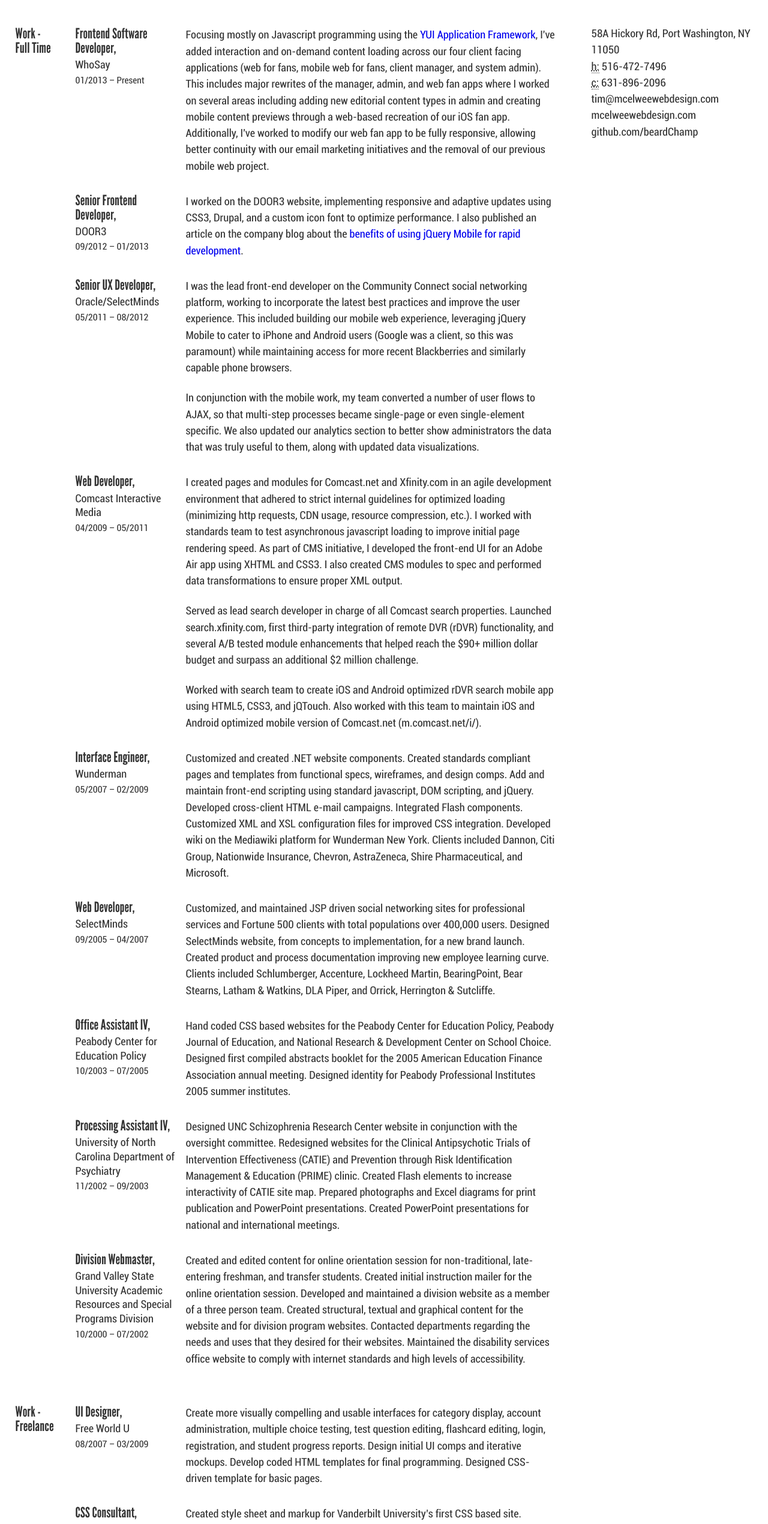
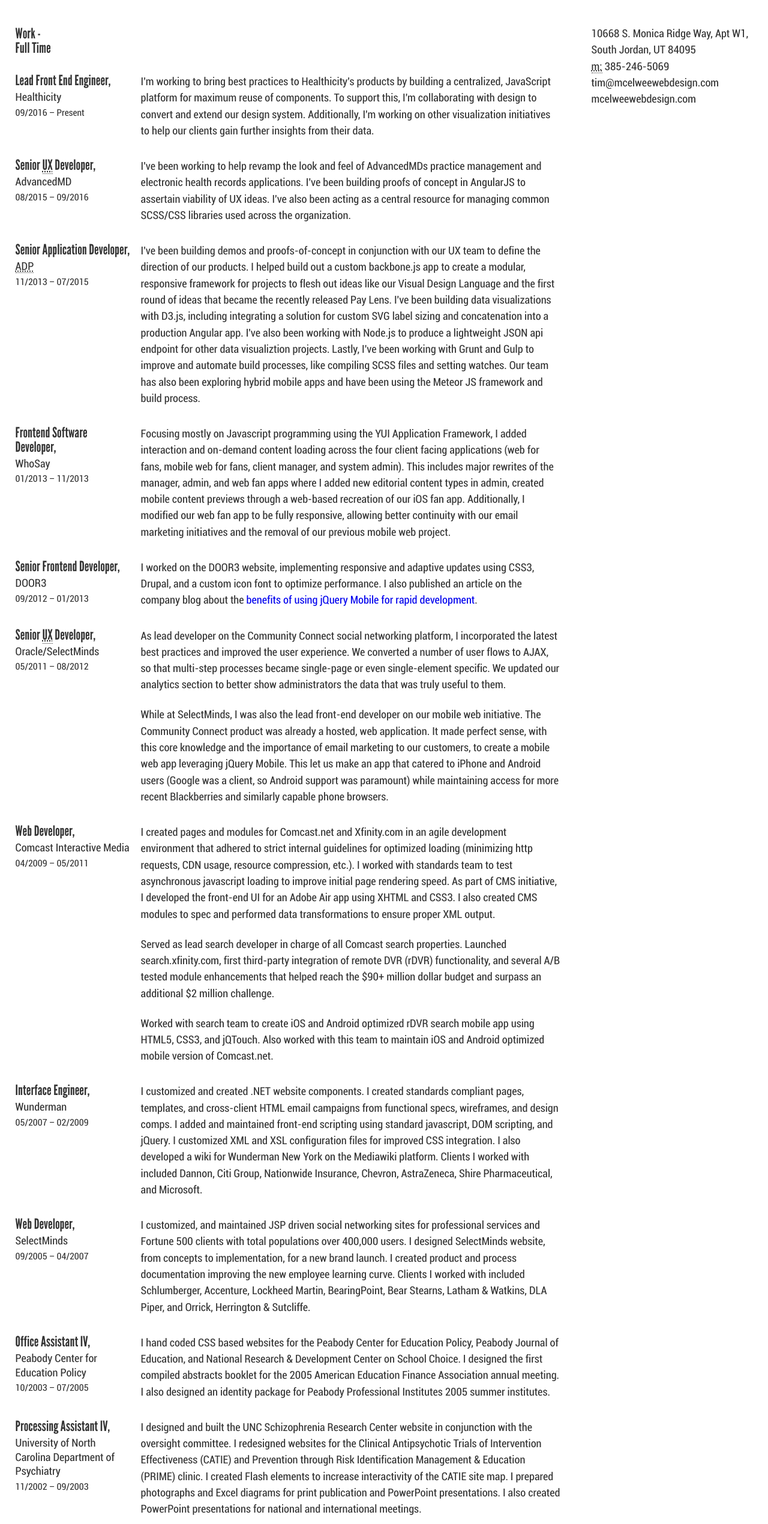
Before and after one commit to beardChamp/responsive-resume, a plain HTML site: page resume.html in a window 1280 px wide. Shown: the part 69-2609 px from the top of the page at 60% size. Drawn offline with Linux system fonts and the light colour scheme.

Commit message:
TM: updated information with the latest career and skills data

```diff
--- a/resume.html
+++ b/resume.html
@@ -23,41 +23,64 @@
 					<section id="contact">
 						<h2>tjm</h2>
 						<address>
-							<a class="adr" href="https://maps.google.com/maps?q=58A+Hickory+Rd,+Port+Washington,+NY&ll=40.807573,-73.837051&spn=0.376801,0.517731&hnear=58+Hickory+Rd,+Port+Washington,+New+York+11050&t=m&z=11">
-								<span class="street-address">58A Hickory Rd</span>
-								<span class="locality">Port Washington</span> <span class="region">NY</span> <span class="postal-code">11050</span>
+							<a class="adr" href="https://www.google.com/maps/place/MarketStar/@40.5572254,-111.9065199,17.09z/data=!4m6!1m3!3m2!1s0x875287caab81c097:0x6f58f39040f40559!2sSouth+Ridge+Town+Homes!3m1!1s0x0000000000000000:0x7f1072421a270975">
+								<span class="street-address">10668 S. Monica Ridge Way, Apt W1</span>
+								<span class="locality">South Jordan</span> <span class="region">UT</span> <span class="postal-code">84095</span>
 							</a>
-							<a class="tel" href="tel:516-472-7496"><abbr class="type" title="home">h:</abbr> 516-472-7496</a>
-							<a class="tel" href="tel:631-896-2096"><abbr class="type" title="cell">c:</abbr> 631-896-2096</a>
+							<a class="tel" href="tel:385-246-5069"><abbr class="type" title="mobile">m:</abbr> 385-246-5069</a>
 							<a class="email" href="mailto:tim@mcelweewebdesign.com?subject=From your resume">tim@mcelweewebdesign.com</a>
 							<a class="url" href="http://mcelweewebdesign.com">mcelweewebdesign.com</a>
-							<a class="github" href="https://github.com/beardChamp">github.com/beardChamp</a>
 						</address>
 					</section>
-					<ul id="sections">
-						<li><a class="link sec-full-time" href="#full-time">Work - Full-time</a></li>
-						<li><a class="link sec-freelance" href="#freelance">Work - Freelance</a></li>
-						<li><a class="link sec-speaking" href="#speaking">Speaking</a></li>
-						<li><a class="link sec-skills" href="#skills">Skills</a></li>
-						<li><a class="link sec-educaction" href="#education">Education</a></li>
-					</ul>
 					<a class="close-btn" id="nav-close-btn" href="#top">Return to Content</a>
 				</nav>
 
-				<div id="content" class="prose">
-					<section id="full-time">
+				<section id="content" class="prose">
 					<h3>Work - <span class="type">Full Time</span></h3>
-						<ul class="work vcalendar">
+					<ul id="full-time" class="work vcalendar">
+						<li class="experience vevent">
+							<h4>
+								<span class="summary">Lead Front End Engineer</span>
+								<span class="fn org">Healthicity</span>
+								<span class="date_duration">
+									<time class="dtstart" datetime="2016-09-26">09/2016</time> &ndash;
+									<time class="dtend" datetime="Present">Present</time>
+								</span>
+							</h4>
+							<p>I'm working to bring best practices to Healthicity's products by building a centralized, JavaScript platform for maximum reuse of components. To support this, I'm collaborating with design to convert and extend our design system. Additionally, I'm working on other visualization initiatives to help our clients gain further insights from their data.</p>
+						</li>
+						<li class="experience vevent">
+							<h4>
+								<span class="summary">Senior <abbr title="User Experience">UX</abbr> Developer</span>
+								<span class="fn org">AdvancedMD</span>
+								<span class="date_duration">
+									<time class="dtstart" datetime="2015-08-07">08/2015</time> &ndash;
+									<time class="dtend" datetime="2016-09-23">09/2016</time>
+								</span>
+							</h4>
+							<p>I've been working to help revamp the look and feel of AdvancedMDs practice management and electronic health records applications. I've been building proofs of concept in AngularJS to assertain viability of UX ideas. I've also been acting as a central resource for managing common SCSS/CSS libraries used across the organization.</p>
+						</li>
+						<li class="experience vevent">
+							<h4>
+								<span class="summary">Senior Application Developer</span>
+								<span class="fn org"><abbr title="Automatic Data Processing">ADP</abbr></span>
+								<span class="date_duration">
+									<time class="dtstart" datetime="2013-11-25">11/2013</time> &ndash;
+									<time class="dtend" datetime="2015-07-31">07/2015</time>
+								</span>
+							</h4>
+							<p>I've been building demos and proofs-of-concept in conjunction with our UX team to define the direction of our products. I helped build out a custom backbone.js app to create a modular, responsive framework for projects to flesh out ideas like our Visual Design Language and the first round of ideas that became the recently released Pay Lens. I've been building data visualizations with D3.js, including integrating a solution for custom SVG label sizing and concatenation into a production Angular app. I've also been working with Node.js to produce a lightweight JSON api endpoint for other data visualiztion projects. Lastly, I've been working with Grunt and Gulp to improve and automate build processes, like compiling SCSS files and setting watches. Our team has also been exploring hybrid mobile apps and have been using the Meteor JS framework and build process.</p>
+						</li>
 						<li class="experience vevent">
 							<h4>
 								<span class="summary">Frontend Software Developer</span>
 								<span class="fn org">WhoSay</span>
 								<span class="date_duration">
 									<time class="dtstart" datetime="2013-01-07">01/2013</time> &ndash;
-										<time class="dtend" datetime="2013-08-02">Present</time>
+									<time class="dtend" datetime="2013-11-22">11/2013</time>
 								</span>
 							</h4>
-								<p>Focusing mostly on Javascript programming using the <a href="http://yuilibrary.com/yui/docs/app/">YUI Application Framework</a>, I've added interaction and on-demand content loading across our four client facing applications (web for fans, mobile web for fans, client manager, and system admin). This includes major rewrites of the manager, admin, and web fan apps where I worked on several areas including adding new editorial content types in admin and creating mobile content previews through a web-based recreation of our iOS fan app. Additionally, I've worked to modify our web fan app to be fully responsive, allowing better continuity with our email marketing initiatives and the removal of our previous mobile web project.</p>
+							<p>Focusing mostly on Javascript programming using the YUI Application Framework, I added interaction and on-demand content loading across the four client facing applications (web for fans, mobile web for fans, client manager, and system admin). This includes major rewrites of the manager, admin, and web fan apps where I added new editorial content types in admin, created mobile content previews through a web-based recreation of our iOS fan app. Additionally, I modified our web fan app to be fully responsive, allowing better continuity with our email marketing initiatives and the removal of our previous mobile web project.</p>
 						</li>
 						<li class="experience vevent">
 							<h4>
@@ -72,15 +95,15 @@
 						</li>
 						<li class="experience vevent">
 							<h4>
-									<span class="summary">Senior UX Developer</span>
+								<span class="summary">Senior <abbr title="User Experience">UX</abbr> Developer</span>
 								<span class="fn org">Oracle/SelectMinds</span>
 								<span class="date_duration">
 									<time class="dtstart" datetime="2011-05-06">05/2011</time> &ndash;
 									<time class="dtend" datetime="2012-08-31">08/2012</time>
 								</span>
 							</h4>
-								<p>I was the lead front-end developer on the Community Connect social networking platform, working to incorporate the latest best practices and improve the user experience. This included building our mobile web experience, leveraging jQuery Mobile to cater to iPhone and Android users (Google was a client, so this was paramount) while maintaining access for more recent Blackberries and similarly capable phone browsers.</p>
-								<p>In conjunction with the mobile work, my team converted a number of user flows to AJAX, so that multi-step processes became single-page or even single-element specific. We also updated our analytics section to better show administrators the data that was truly useful to them, along with updated data visualizations.</p>
+							<p>As lead developer on the Community Connect social networking platform, I incorporated the latest best practices and improved the user experience. We converted a number of user flows to AJAX, so that multi-step processes became single-page or even single-element specific. We updated our analytics section to better show administrators the data that was truly useful to them.</p>
+							<p>While at SelectMinds, I was also the lead front-end developer on our mobile web initiative. The Community Connect product was already a hosted, web application. It made perfect sense, with this core knowledge and the importance of email marketing to our customers, to create a mobile web app leveraging jQuery Mobile. This let us make an app that catered to iPhone and Android users (Google was a client, so Android support was paramount) while maintaining access for more recent Blackberries and similarly capable phone browsers.</p>
 						</li>
 						<li class="experience vevent">
 							<h4>
@@ -93,7 +116,7 @@
 							</h4>
 							<p>I created pages and modules for Comcast.net and Xfinity.com in an agile development environment that adhered to strict internal guidelines for optimized loading (minimizing http requests, CDN usage, resource compression, etc.). I worked with standards team to test asynchronous javascript loading to improve initial page rendering speed. As part of CMS initiative, I developed the front-end UI for an Adobe Air app using XHTML and CSS3. I also created CMS modules to spec and performed data transformations to ensure proper XML output.</p>
 							<p>Served as lead search developer in charge of all Comcast search properties. Launched search.xfinity.com, first third-party integration of remote DVR (rDVR) functionality, and several A/B tested module enhancements that helped reach the $90+ million dollar budget and surpass an additional $2 million challenge.</p>
-								<p>Worked with search team to create iOS and Android optimized rDVR search mobile app using HTML5, CSS3, and jQTouch. Also worked with this team to maintain iOS and Android optimized mobile version of Comcast.net (m.comcast.net/i/).</p>
+							<p>Worked with search team to create iOS and Android optimized rDVR search mobile app using HTML5, CSS3, and jQTouch. Also worked with this team to maintain iOS and Android optimized mobile version of Comcast.net.</p>
 						</li>
 						<li class="experience vevent">
 							<h4>
@@ -104,7 +127,7 @@
 									<time class="dtend" datetime="2009-02-05">02/2009</time>
 								</span>
 							</h4>
-								<p>Customized and created .NET website components. Created standards compliant pages and templates from functional specs, wireframes, and design comps. Add and maintain front-end scripting using standard javascript, DOM scripting, and jQuery. Developed cross-client HTML e-mail campaigns. Integrated Flash components. Customized XML and XSL configuration files for improved CSS integration. Developed wiki on the Mediawiki platform for Wunderman New York. Clients included Dannon, Citi Group, Nationwide Insurance, Chevron, AstraZeneca, Shire Pharmaceutical, and Microsoft.</p>
+							<p>I customized and created .NET website components. I created standards compliant pages, templates, and cross-client HTML email campaigns from functional specs, wireframes, and design comps. I added and maintained front-end scripting using standard javascript, DOM scripting, and jQuery. I customized XML and XSL configuration files for improved CSS integration. I also developed a wiki for Wunderman New York on the Mediawiki platform. Clients I worked with included Dannon, Citi Group, Nationwide Insurance, Chevron, AstraZeneca, Shire Pharmaceutical, and Microsoft.</p>
 						</li>
 						<li class="experience vevent">
 							<h4>
@@ -115,7 +138,7 @@
 									<time class="dtend" datetime"2007-04-01">04/2007</time>
 								</span>
 							</h4>
-								<p>Customized, and maintained JSP driven social networking sites for professional services and Fortune 500 clients with total populations over 400,000 users. Designed SelectMinds website, from concepts to implementation, for a new brand launch. Created product and process documentation improving new employee learning curve. Clients included Schlumberger, Accenture, Lockheed Martin, BearingPoint, Bear Stearns, Latham &amp; Watkins, DLA Piper, and Orrick, Herrington &amp; Sutcliffe.</p>
+							<p>I customized, and maintained JSP driven social networking sites for professional services and Fortune 500 clients with total populations over 400,000 users. I designed SelectMinds website, from concepts to implementation, for a new brand launch. I created product and process documentation improving the new employee learning curve. Clients I worked with included Schlumberger, Accenture, Lockheed Martin, BearingPoint, Bear Stearns, Latham &amp; Watkins, DLA Piper, and Orrick, Herrington &amp; Sutcliffe.</p>
 						</li>
 						<li class="experience vevent">
 							<h4>
@@ -126,7 +149,7 @@
 									<time class="dtend" datetime="2005-07-31">07/2005</time>
 								</span>
 							</h4>
-								<p>Hand coded CSS based websites for the Peabody Center for Education Policy, Peabody Journal of Education, and National Research &amp; Development Center on School Choice. Designed first compiled abstracts booklet for the 2005 American Education Finance Association annual meeting. Designed identity for Peabody Professional Institutes 2005 summer institutes.</p>
+							<p>I hand coded CSS based websites for the Peabody Center for Education Policy, Peabody Journal of Education, and National Research &amp; Development Center on School Choice. I designed the first compiled abstracts booklet for the 2005 American Education Finance Association annual meeting. I also designed an identity package for Peabody Professional Institutes 2005 summer institutes.</p>
 						</li>
 						<li class="experience vevent">
 							<h4>
@@ -137,7 +160,7 @@
 									<time class="dtend" datetime="2003-09-01">09/2003</time>
 								</span>
 							</h4>
-								<p>Designed UNC Schizophrenia Research Center website in conjunction with the oversight committee. Redesigned websites for the Clinical Antipsychotic Trials of Intervention Effectiveness (CATIE) and Prevention through Risk Identification Management &amp; Education (PRIME) clinic. Created Flash elements to increase interactivity of CATIE site map. Prepared photographs and Excel diagrams for print publication and PowerPoint presentations. Created PowerPoint presentations for national and international meetings.</p>
+							<p>I designed and built the UNC Schizophrenia Research Center website in conjunction with the oversight committee. I redesigned websites for the Clinical Antipsychotic Trials of Intervention Effectiveness (CATIE) and Prevention through Risk Identification Management &amp; Education (PRIME) clinic. I created Flash elements to increase interactivity of the CATIE site map. I prepared photographs and Excel diagrams for print publication and PowerPoint presentations. I also created PowerPoint presentations for national and international meetings.</p>
 						</li>
 						<li class="experience vevent">
 							<h4>
@@ -148,13 +171,11 @@
 									<time class="dtend" datetime="2002-07-01">07/2002</time>
 								</span>
 							</h4>
-								<p>Created and edited content for online orientation session for non-traditional, late-entering freshman, and transfer students. Created initial instruction mailer for the online orientation session. Developed and maintained a division website as a member of a three person team. Created structural, textual and graphical content for the website and for division program websites. Contacted departments regarding the needs and uses that they desired for their websites. Maintained the disability services office website to comply with internet standards and high levels of accessibility.</p>
+							<p>I designed, developed, and maintained a division website as a member of a three person team. I created structural, textual and graphical content for the website and for all division program websites. I contacted departments regarding the needs and uses that they desired for their websites. I maintained the disability services office website to comply with internet standards and high levels of accessibility. I created and edited content for online orientation sessions for non-traditional, late-entering freshman, and transfer students. Lastly, I created the initial instruction mailer for the online orientation session.</p>
 						</li>
 					</ul>
-					</section>
-					<section id="freelance">
 					<h3>Work - <span class="type">Freelance</span></h3>
-						<ul class="work vcalendar">
+					<ul id="freelance" class="work vcalendar">
 						<li class="experience vevent">
 							<h4>
 								<span class="summary">UI Designer</span>
@@ -164,7 +185,7 @@
 									<time class="dtend" datetime="2009-03-31">03/2009</time>
 								</span>
 							</h4>
-								<p>Create more visually compelling and usable interfaces for category display, account administration, multiple choice testing, test question editing, flashcard editing, login, registration, and student progress reports. Design initial UI comps and iterative mockups. Develop coded HTML templates for final programming. Designed CSS-driven template for basic pages.</p>
+							<p>I developed more visually compelling and usable interfaces for category display, account administration, multiple choice testing, test question editing, flashcard editing, login, registration, and student progress reports. I designed initial UI comps and iterative mockups and then coded HTML templates for final integration by the backend developers.</p>
 						</li>
 						<li class="experience vevent">
 							<h4>
@@ -175,13 +196,11 @@
 									<time class="dtend" datetime="2006-04-30">04/2006</time>
 								</span>
 							</h4>
-								<p>Created style sheet and markup for Vanderbilt University’s first CSS based site. Created HTML structure of top-, secondary-, and tertiary-level pages. Ensured cross browser compatibility and graceful degradation in older browsers. Created a single cascading style sheet for the Peabody College website and its department sites. Worked with Web Team to ensure proper HTML output from custom CMS.</p>
+							<p>I coded style sheet and markup for Vanderbilt University’s first CSS based website. I created HTML structure of top-, secondary-, and tertiary-level pages while ensuring cross browser compatibility and graceful degradation in older browsers. I created a single cascading style sheet for the Peabody College website and its department sites, worked with the college Web Team to ensure proper HTML output from it's custom CMS.</p>
 						</li>
 					</ul>
-					</section>
-					<section id="speaking">
 					<h3>Speaking</h3>
-						<ul class="vcalendar">
+					<ul id="speaking" class="vcalendar">
 						<li class="vevent">
 							<h4>
 								<cite class="summary">Unsexy CSS3: Getting Work Done Faster</cite>
@@ -195,10 +214,8 @@
 							</p>
 						</li>
 					</ul>
-					</section>
-					<section id="skills">
 					<h3>Skills</h3>
-						<ul>
+					<ul id="skills">
 						<li class="skillset">
 							<h4>Web Technologies</h4>
 							<ul>
@@ -206,21 +223,31 @@
 								<li class="skill" rel="tag">(X)HTML</li>
 								<li class="skill" rel="tag">CSS3</li>
 								<li class="skill" rel="tag">Javascript</li>
+								<li class="skill" rel="tag">AngularJs</li>
+								<li class="skill" rel="tag">BackboneJs</li>
+								<li class="skill" rel="tag">D3.js</li>
+								<li class="skill" rel="tag">EmberJs</li>
+								<li class="skill" rel="tag">MeteorJs</li>
+								<li class="skill" rel="tag">Require.js</li>
+								<li class="skill" rel="tag">YUI Application Framework</li>
 								<li class="skill" rel="tag">jQuery</li>
 								<li class="skill" rel="tag">jQuery Mobile</li>
 								<li class="skill" rel="tag">jQTouch</li>
-									<li class="skill" rel="tag">YUI Application Framework</li>
+								<li class="skill" rel="tag">Bootstrap</li>
+								<li class="skill" rel="tag">Material Design</li>
 								<li class="skill" rel="tag">Section 508 Guidelines</li>
 								<li class="skill" rel="tag">WAI/WCAG Guidelines</li>
+								<li class="skill" rel="tag">JSON</li>
 								<li class="skill" rel="tag">XML</li>
+								<li class="skill" rel="tag">Git</li>
 								<li class="skill" rel="tag">CVS</li>
 								<li class="skill" rel="tag">SVN</li>
-									<li class="skill" rel="tag">Git</li>
+								<li class="skill" rel="tag">Handlebars templating</li>
+								<li class="skill" rel="tag">Underscore templating</li>
 								<li class="skill" rel="tag">FreeMarker</li>
+								<li class="skill" rel="tag">Wordpress/PHP templating</li>
+								<li class="skill" rel="tag">JSP/JSTL templating</li>
 								<li class="skill" rel="tag">.NET templating</li>
-									<li class="skill" rel="tag">JSP/JSTL templating</li>
-									<li class="skill" rel="tag">Handlebars templating</li>
-									<li class="skill" rel="tag">Wordpress/PHP templating</li>
 							</ul>
 						</li>
 						<li class="skillset">
@@ -235,15 +262,14 @@
 								<li class="skill" rel="tag">Adobe Creative Suite: Acrobat, Photoshop, ImageReady, Illustrator, InDesign, Dreamweaver, Fireworks</li>
 								<li class="skill" rel="tag">Eclipse</li>
 								<li class="skill" rel="tag">Aptana</li>
-									<li class="skill" rel="tag">Visual Studio 2003 &amp; 2005</li>
+								<li class="skill" rel="tag">Visual Studio 2015</li>
 								<li class="skill" rel="tag">JIRA</li>
+								<li class="skill" rel="tag">Rally</li>
 							</ul>
 						</li>
 					</ul>
-					</section>
-					<section id="education">
 					<h3>Education</h3>
-						<ul class="vcalendar">
+					<ul id="education" class="vcalendar">
 						<li class="education vevent">
 							<h4>
 								<span class="fn org">Grand Valley State University</span>
@@ -273,7 +299,6 @@
 				</section>
 			</div>
 		</div>
-		</div>
 		<script src="assets/js/main.js"></script>
 	</body>
 </html>
```
Lines whose indentation alone changed are shown as unchanged.
